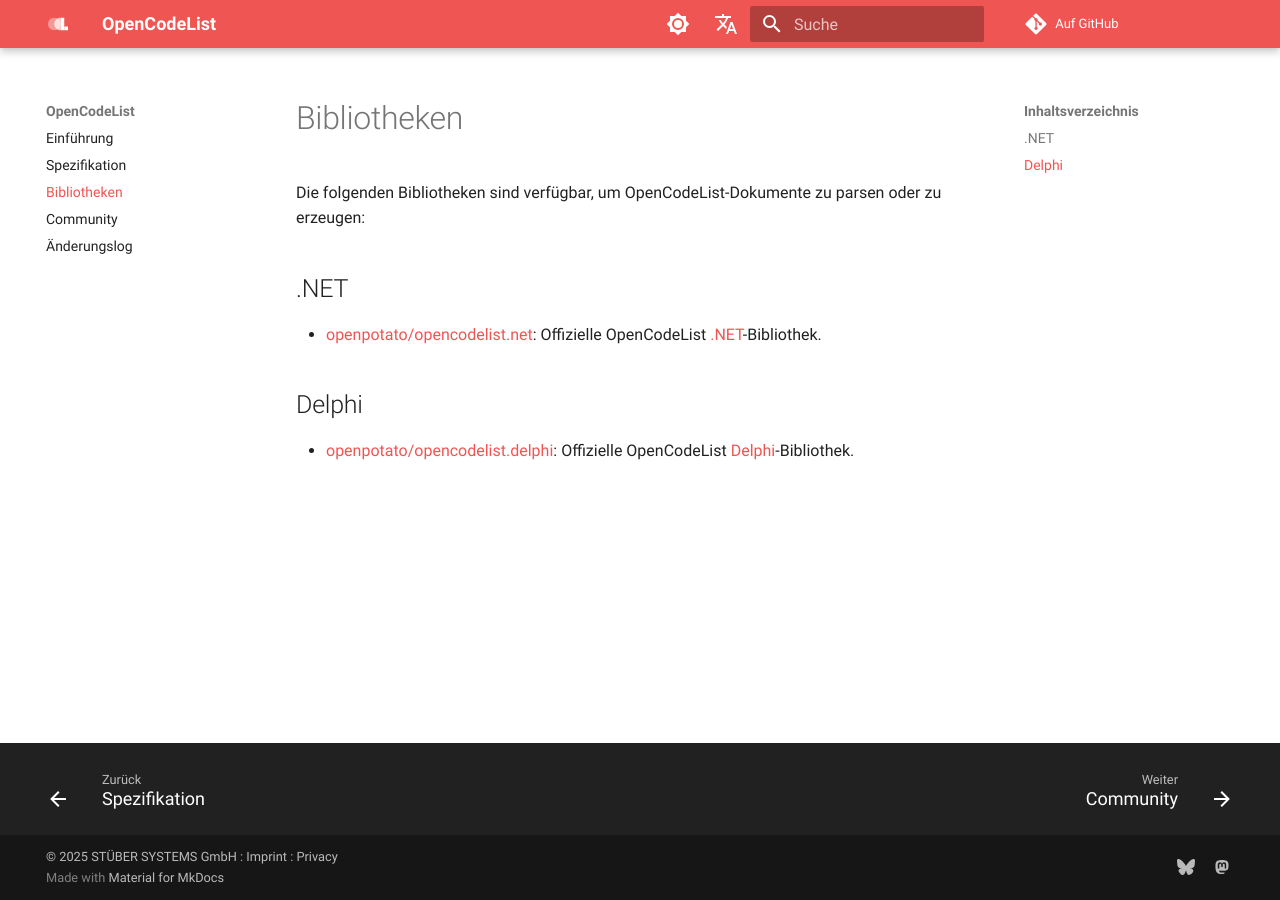
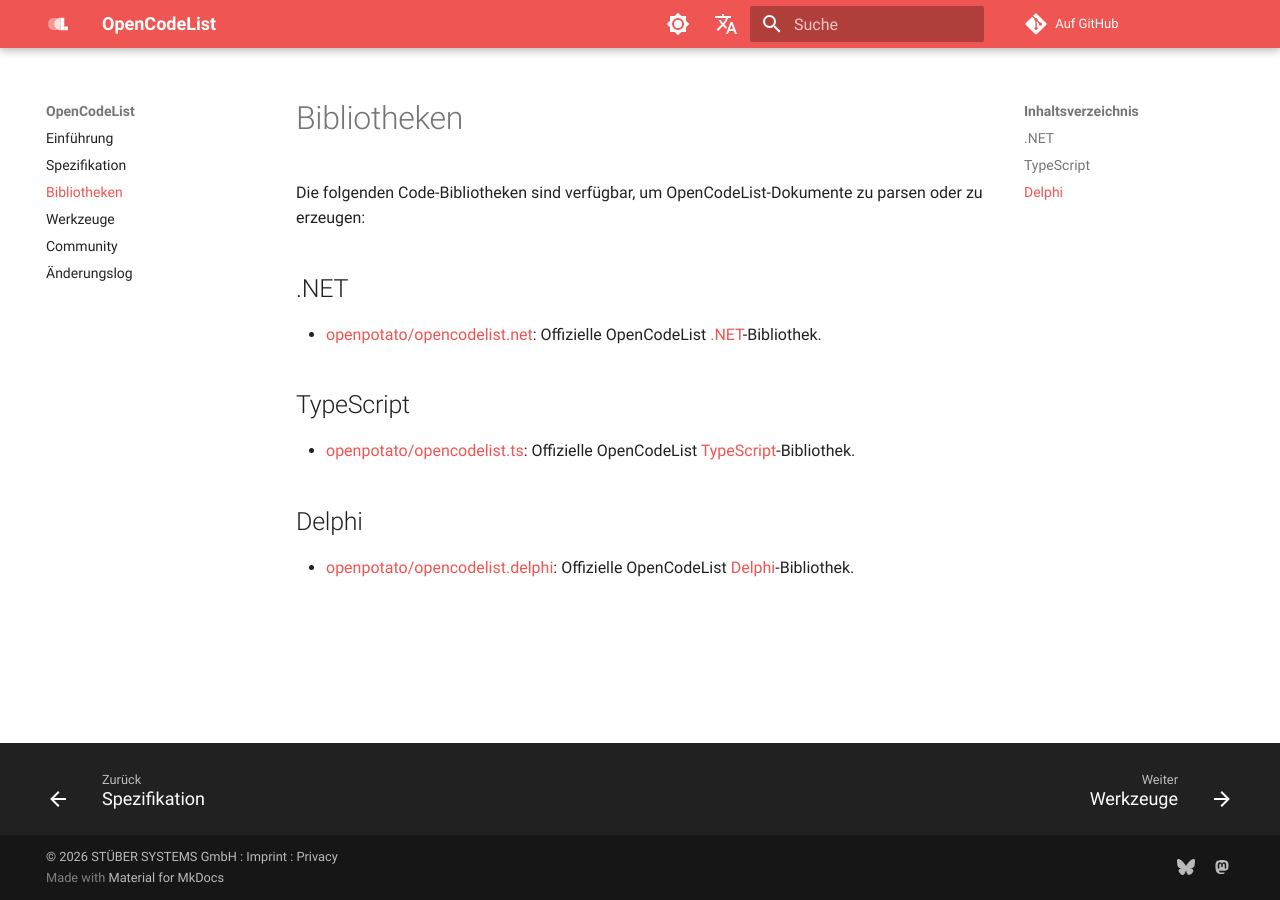
Before and after one commit to openpotato/opencodelist, an MkDocs documentation site: the page built from website/de/docs/libraries.md, in a window 1280 px wide. Built offline with MkDocs 1.6.1 and Material for MkDocs 9.7.7, drawn with Linux system fonts in a browser that asks for light colours; comment, search, counter and statistics services are not loaded.

Commit message:
Added tools page to website

```diff
--- a/website/de/docs/libraries.md
+++ b/website/de/docs/libraries.md
@@ -1,9 +1,13 @@
-Die folgenden Bibliotheken sind verfügbar, um OpenCodeList-Dokumente zu parsen oder zu erzeugen:
+Die folgenden Code-Bibliotheken sind verfügbar, um OpenCodeList-Dokumente zu parsen oder zu erzeugen:
 
 ## .NET
 
 - [openpotato/opencodelist.net](https://github.com/openpotato/opencodelist.net): Offizielle OpenCodeList [.NET](https://dotnet.microsoft.com/)-Bibliothek.
 
+## TypeScript
+
+- [openpotato/opencodelist.ts](https://github.com/openpotato/opencodelist.ts): Offizielle OpenCodeList [TypeScript](https://www.typescriptlang.org/)-Bibliothek.
+
 ## Delphi
 
 - [openpotato/opencodelist.delphi](https://github.com/openpotato/opencodelist.delphi): Offizielle OpenCodeList [Delphi](https://www.embarcadero.com/products/delphi)-Bibliothek.
--- a/website/de/mkdocs.yml
+++ b/website/de/mkdocs.yml
@@ -6,7 +6,7 @@
 
 # Copyright
 copyright:
-  '&copy; 2025 STÜBER SYSTEMS GmbH : <a href="https://legal.stueber.de/imprint.php">Imprint</a> : <a href="https://legal.stueber.de/privacy.php">Privacy</a>'
+  '&copy; 2026 STÜBER SYSTEMS GmbH : <a href="https://legal.stueber.de/imprint.php">Imprint</a> : <a href="https://legal.stueber.de/privacy.php">Privacy</a>'
 
 # Repository
 repo_name: 'Auf GitHub'
@@ -95,5 +95,6 @@
   - Einführung: index.md
   - Spezifikation: specification.md
   - Bibliotheken: libraries.md
+  - Werkzeuge: tools.md
   - Community: community.md
   - Änderungslog: change-log.md
--- a/website/en/mkdocs.yml
+++ b/website/en/mkdocs.yml
@@ -6,7 +6,7 @@
 
 # Copyright
 copyright:
-  '&copy; 2025 STÜBER SYSTEMS GmbH : <a href="https://legal.stueber.de/imprint.php">Imprint</a> : <a href="https://legal.stueber.de/privacy.php">Privacy</a>'
+  '&copy; 2026 STÜBER SYSTEMS GmbH : <a href="https://legal.stueber.de/imprint.php">Imprint</a> : <a href="https://legal.stueber.de/privacy.php">Privacy</a>'
 
 # Repository
 repo_name: 'On GitHub'
@@ -95,5 +95,6 @@
   - Introduction: index.md
   - Specification: specification.md
   - Libraries: libraries.md
+  - Tools: tools.md
   - Community: community.md
   - Change Log: change-log.md
```
Also changed, not shown: website/de/docs/tools.md (added, +12 -0 lines), website/en/docs/libraries.md (+5 -1 lines), website/en/docs/tools.md (added, +12 -0 lines).
